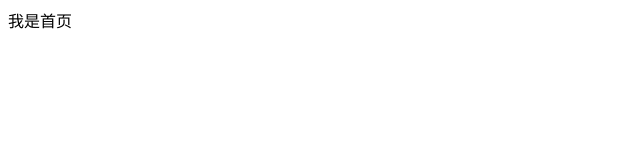
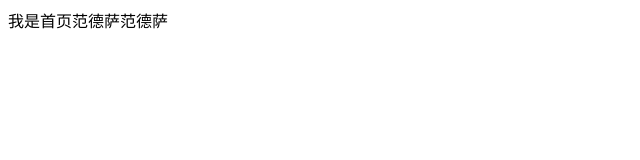
Before and after one commit to pwllove888999/remotegit, a plain HTML site: page index.html in a window 1280 px wide. Shown: the whole page, without its empty margins (0-640 px from the left). Drawn offline with Linux system fonts and the light colour scheme.

Commit message:
index.html修改

```diff
--- a/index.html
+++ b/index.html
@@ -7,6 +7,6 @@
     <title>Document</title>
 </head>
 <body>
-    我是首页
+    我是首页范德萨范德萨
 </body>
 </html>
```
